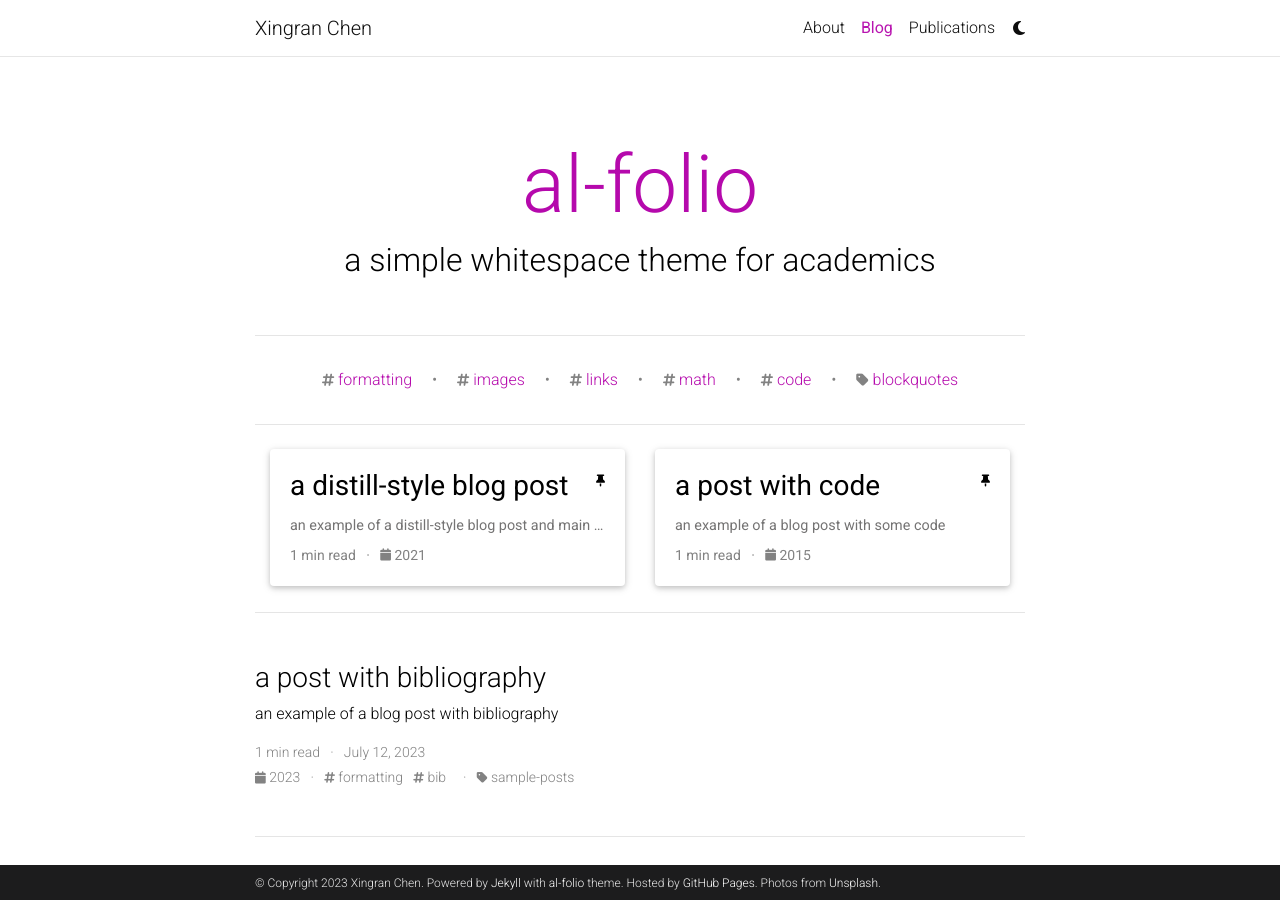
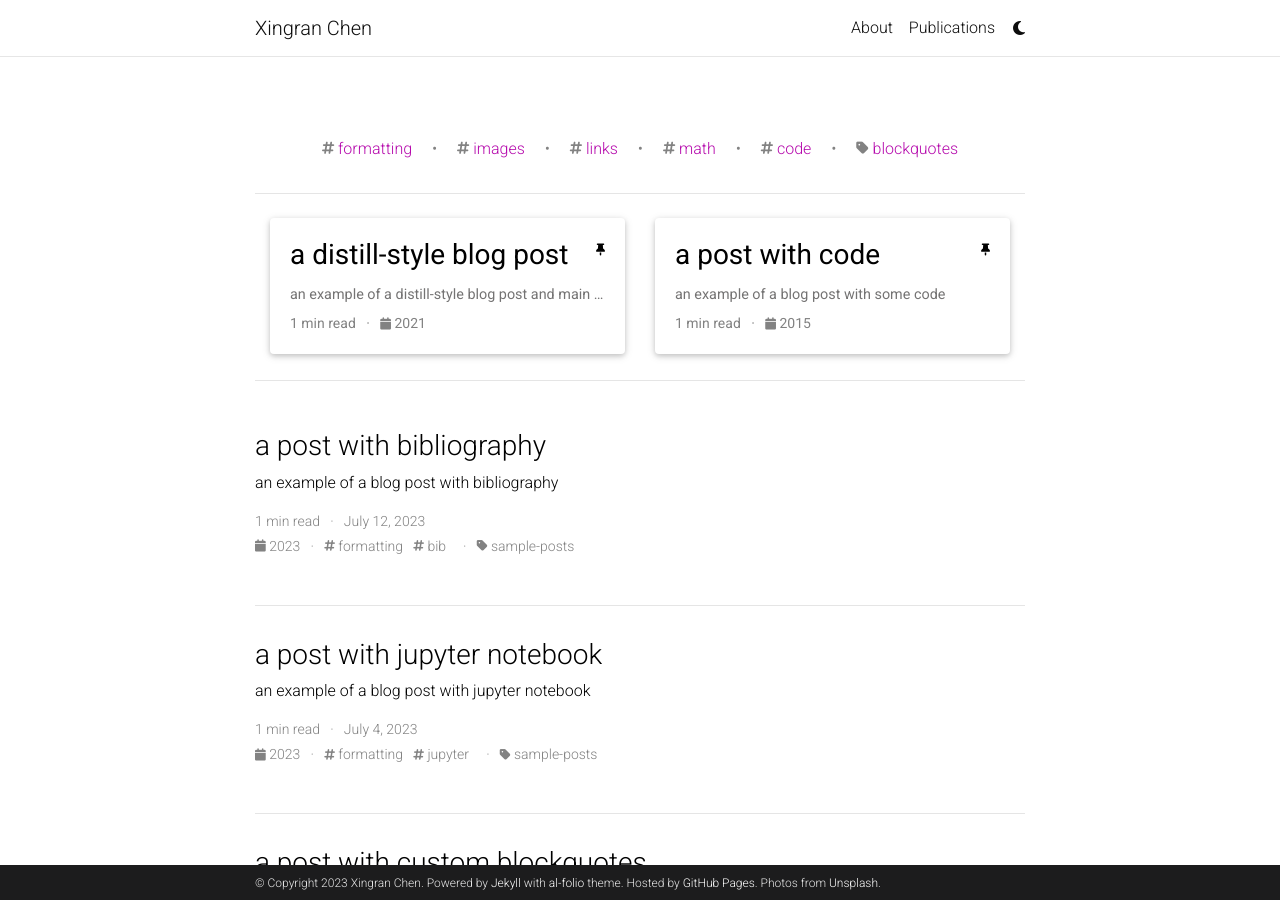
Before and after one commit to chenxran/chenxran.github.io, a Jekyll site: the page built from blog/index.html, in a window 1280 px wide and 900 px high. Built offline with Jekyll 4.4.1, drawn with Linux system fonts in a browser that asks for light colours; the list of posts is cut into pages by our own code; comment, search, counter and statistics services are not loaded; a style sheet for code colours, icons or effects is not loaded.

Commit message:
hide blog

```diff
--- a/_config.yml
+++ b/_config.yml
@@ -123,10 +123,10 @@
 # Blog
 # -----------------------------------------------------------------------------
 
-blog_name: al-folio # blog_name will be displayed in your blog page
-blog_nav_title: Blog # your blog must have a title for it to be displayed in the nav bar
-blog_description: a simple whitespace theme for academics
-permalink: /blog/:year/:title/
+# blog_name: al-folio # blog_name will be displayed in your blog page
+# blog_nav_title: Blog # your blog must have a title for it to be displayed in the nav bar
+# blog_description: a simple whitespace theme for academics
+# permalink: /blog/:year/:title/
 
 # Pagination
 pagination:
```
